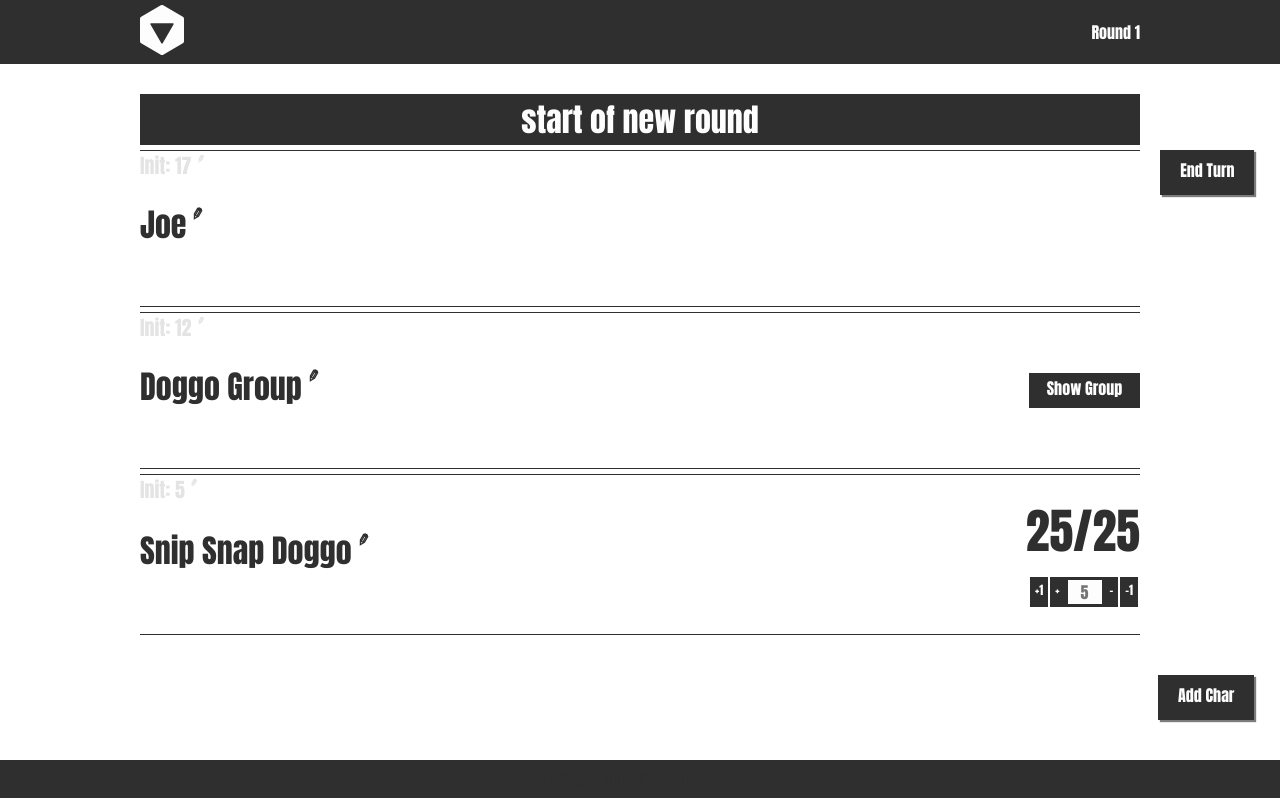
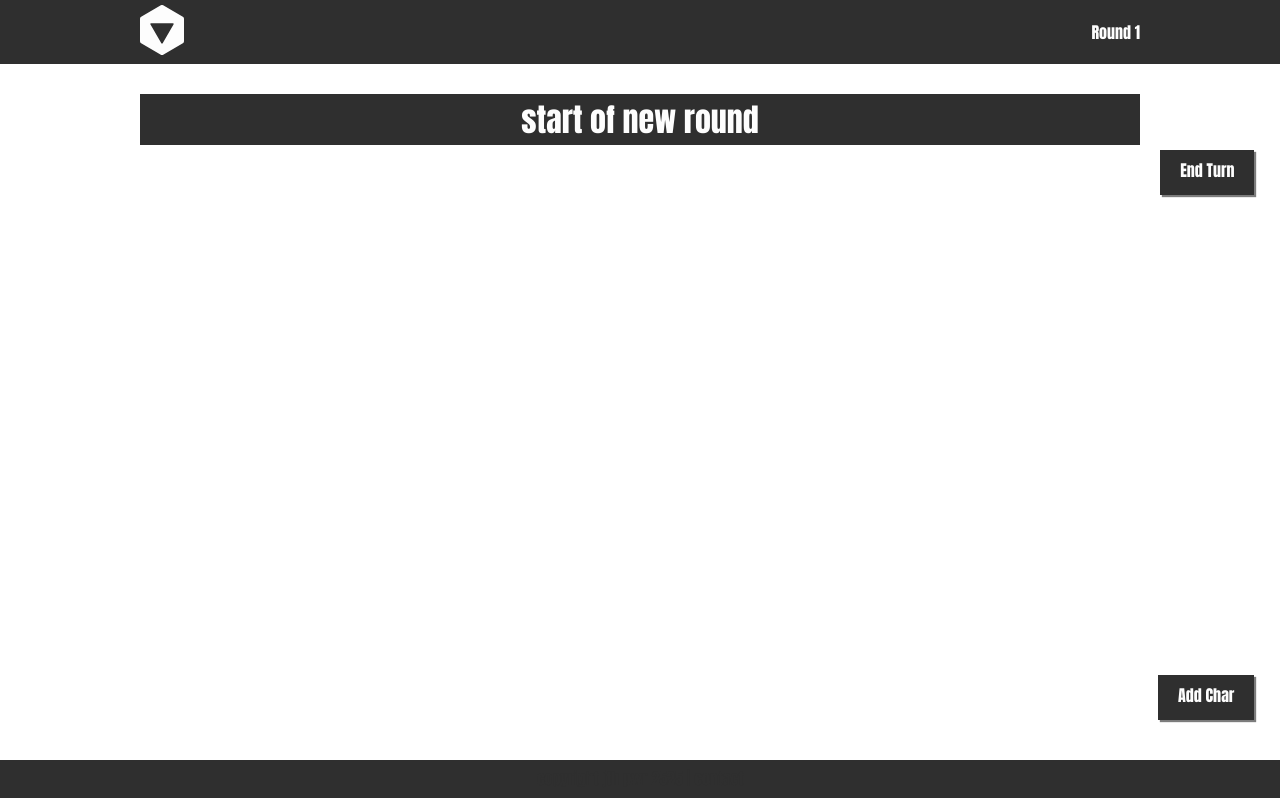
Before and after one commit to patrickwroach/inc, a React app: page / in a window 1280 px wide. Built offline with nearby package versions, Linux system fonts and the light colour scheme.

Commit message:
Encounter - cleared sample data

```diff
--- a/app/components/Presentational/Encounter.jsx
+++ b/app/components/Presentational/Encounter.jsx
@@ -5,16 +5,17 @@ import { Button } from './button.jsx';
 import { AddChar } from './addchar.jsx';
 /*
 let initGroupTemplate = {
-	name: "", // If empty/null/ then use name of first characterSet
-	init: 0,
-	charKeys: ["char-1", "char-2", "char-3"]
+	id: "group-doggos",
+		name: "",
+		init: 12,
+		type: "Group",
+		charIds: ["doggo-1"]
 };
 let characterTemplate = {
-	id: "doggo-1"
+	id: "doggo-1",
 	name: "Doggo",
-	type: "PC", "NPC", or "nonChar",
-	hp: 0,
-	hpMax: 0
+	hp: 10,
+	hpMax: 10
 };
 */
 let charArray = [
@@ -23,27 +24,6 @@ let charArray = [
 		name: "start of new round",
 		hp: 0,
 		hpMax: 0
-	}, {
-		id: "doggo-1",
-		name: "Doggo 1",
-		hp: 10,
-		hpMax: 10
-	}, {
-		id: "joe-1",
-		name: "Joe",
-		type: "PC",
-		hp: 0,
-		hpMax: 0 // if hpMax is 0 or null/undefined don't display/pass
-	}, {
-		id: "doggo-2",
-		name: "Doggo 2",
-		hp: 15,
-		hpMax: 15
-	}, {
-		id: "snip-snap-1",
-		name: "Snip Snap Doggo",
-		hp: 25,
-		hpMax: 25
 	}
 ];
 
@@ -54,24 +34,6 @@ let initGroupArray = [
 		init: Number.MAX_SAFE_INTEGER,
 		type: "nonChar",
 		charIds: ["new-round"]
-	}, {
-		id: "group-joe",
-		name: "",
-		init: 17,
-		type: "PC",
-		charIds: ["joe-1"]
-	}, {
-		id: "group-doggos",
-		name: "Doggo Group",
-		init: 12,
-		type: "Group",
-		charIds: ["doggo-1", "doggo-2"]
-	}, {
-		id: "group-snip-snap-doggo",
-		name: "Snip Snap Doggo Group",
-		init: 5,
-		type: "NPC",
-		charIds: ["snip-snap-1"]
 	}
 ];
 
```
